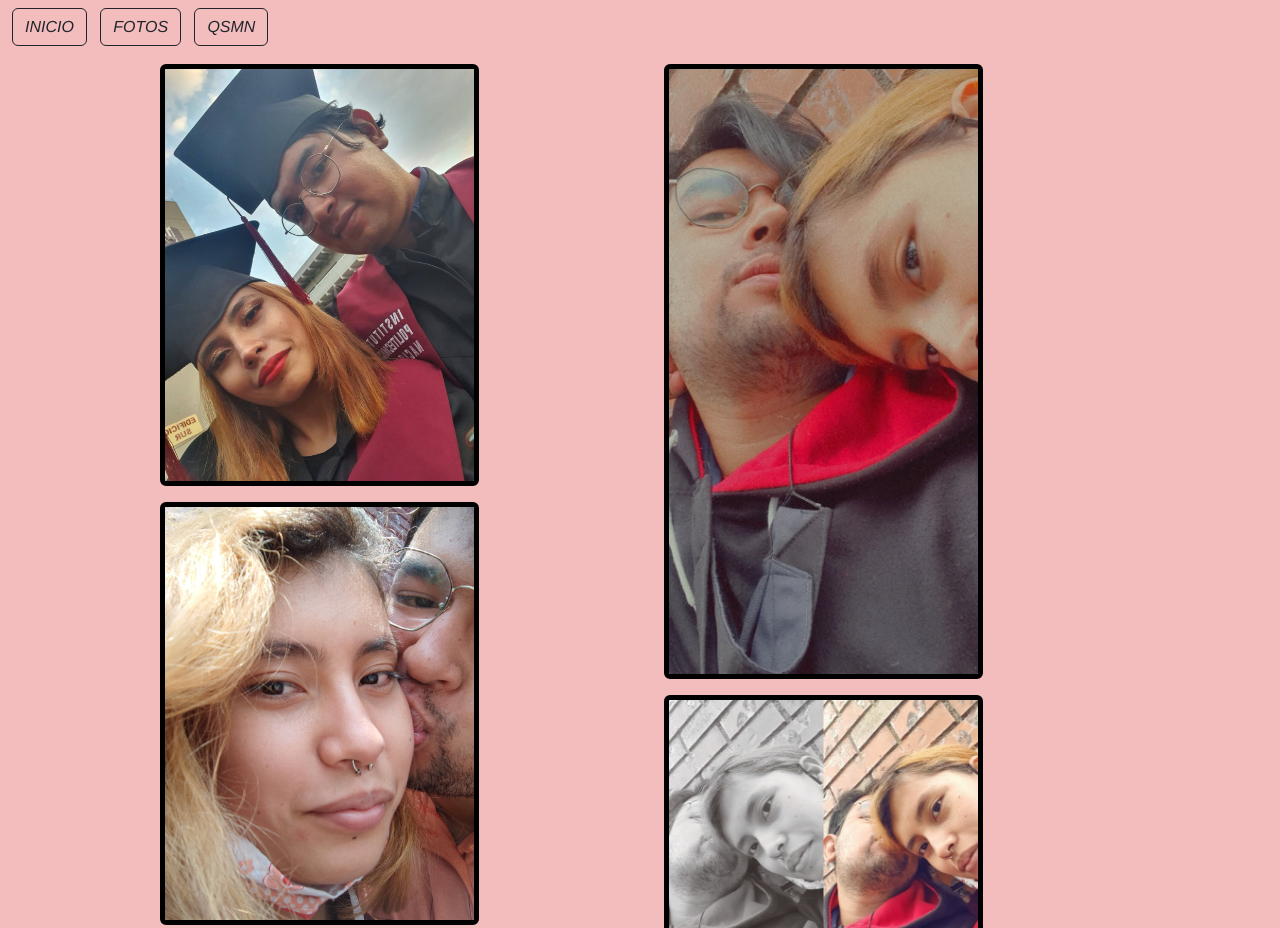
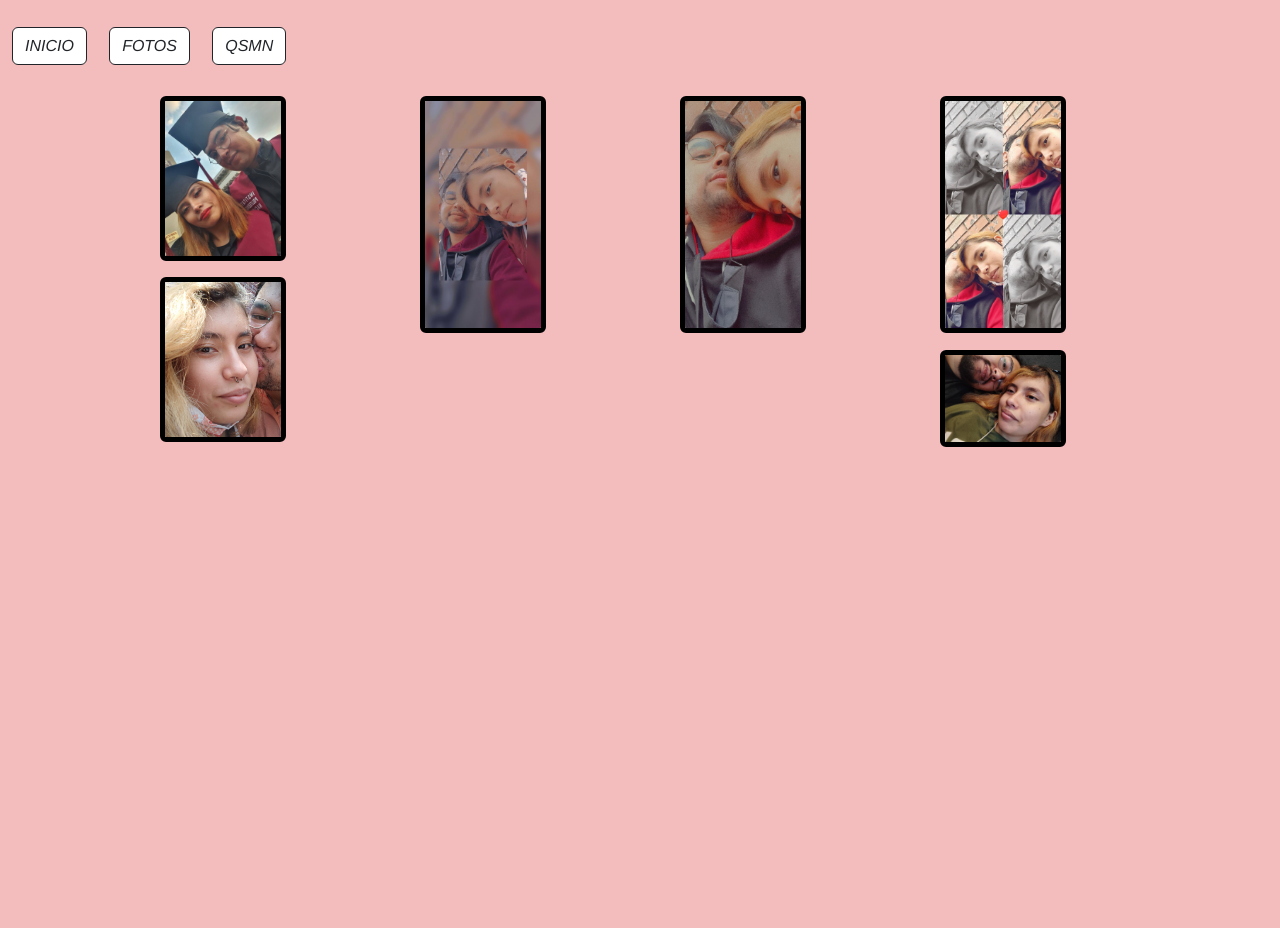
Before and after one commit to Supertepo/Supertepo.github.io, a plain HTML site: page Fotos.html in a window 1280 px wide. Shown: the top 928 px of the page. After the commit the page ends 800 px from the top, so only its background shows below. Drawn offline with nearby package versions, Linux system fonts and the light colour scheme.

Commit message:
On branch main  Your branch is up to date with 'origin/main'.
 Changes to be committed:
	modified:   FondoDegradado.css
	modified:   estilos.css

```diff
--- a/FondoDegradado.css
+++ b/FondoDegradado.css
@@ -60,3 +60,6 @@ animation-iteration-count: infinite;
     50%{background-color: #2EFEF7}
     100%{background-color: #CEF6F5}
     }
+    .btn-outline-dark{
+        background-color: white;
+      }
--- a/estilos.css
+++ b/estilos.css
@@ -1,7 +1,7 @@
 body{
 background: rgb(243, 189, 189);
 background-size: 0.2em 100%;
-font: 3em/1 Open Sans, Impact;
+font: 5em/1 Open Sans, Impact;
 text-transform: uppercase;
 }
 
@@ -104,7 +104,7 @@ img:hover{
     margin: 1rem auto;
     width:100%;
     max-width:960px;
-    column-count: 2;
+    column-count: 4;
     -webkit-column-span:all;
     column-span:all;
     break-inside: avoid;
@@ -114,6 +114,9 @@ img:hover{
     #galeria {
         columns:2;
     }
+    body{
+      font: 3em/1 Open Sans, Impact;
+    }
 }
 
 /* Móviles en vertical */
@@ -122,4 +125,10 @@ img:hover{
     #galeria {
         columns: 1;
     }
+    body{
+      font: 3em/1 Open Sans, Impact;
+    }
 }
+.btn-outline-dark{
+  background-color: white;
+}
```
